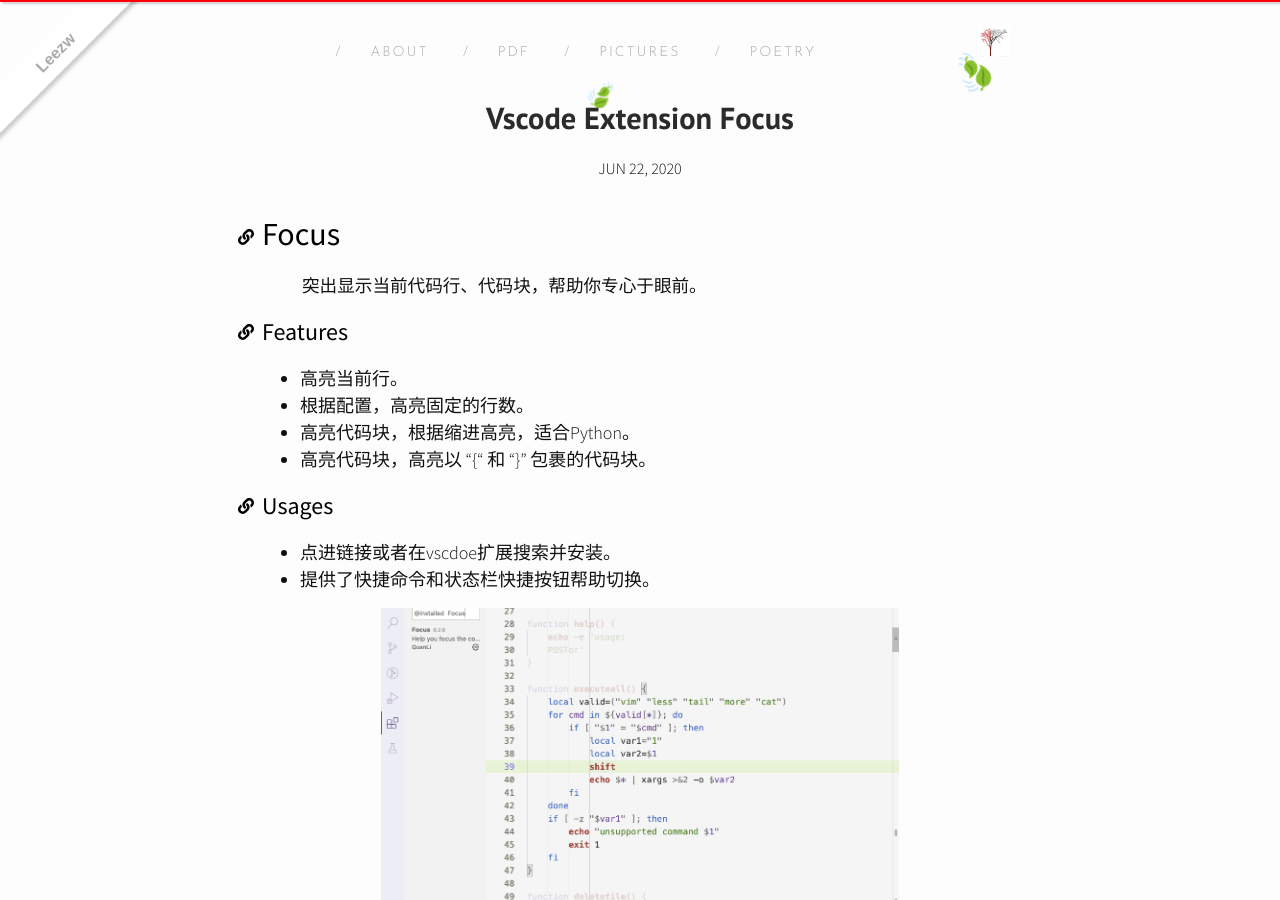
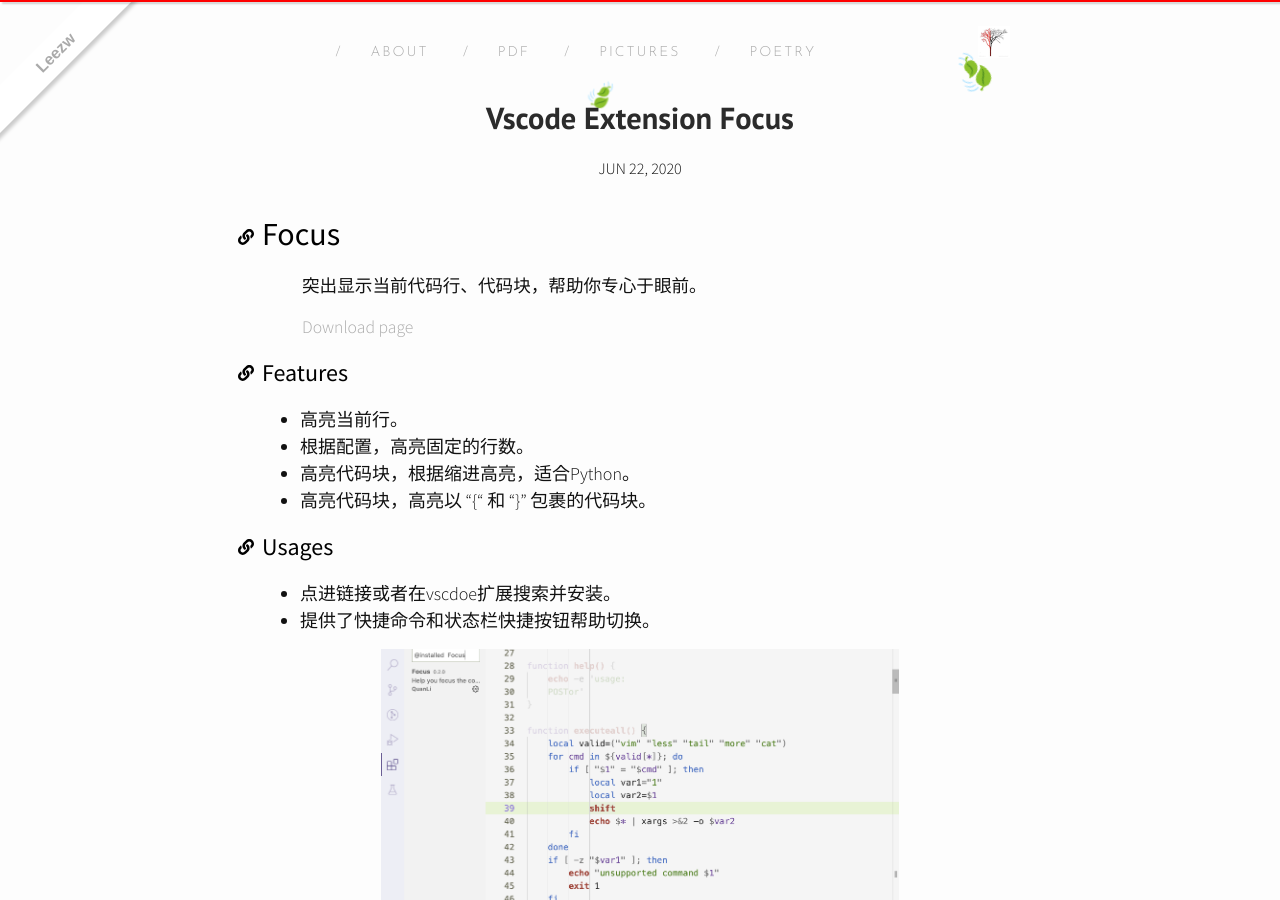
Before and after one commit to quantum-li/quantum-li.github.io, a Jekyll site: the page built from _posts/2020-06-22-vscode-extension-focus.md, in a window 1280 px wide and 900 px high. Built offline with Jekyll 4.4.1, drawn with Linux system fonts in a browser that asks for light colours; nearby versions of some CDN libraries; comment, search, counter and statistics services are not loaded.

Commit message:
add focus download page

```diff
--- a/_posts/2020-06-22-vscode-extension-focus.md
+++ b/_posts/2020-06-22-vscode-extension-focus.md
@@ -1,6 +1,8 @@
 # Focus
 
 突出显示当前代码行、代码块，帮助你专心于眼前。
+
+[Download page](https://marketplace.visualstudio.com/items?itemName=QuanLi.focus)
 
 ## Features
 
```
